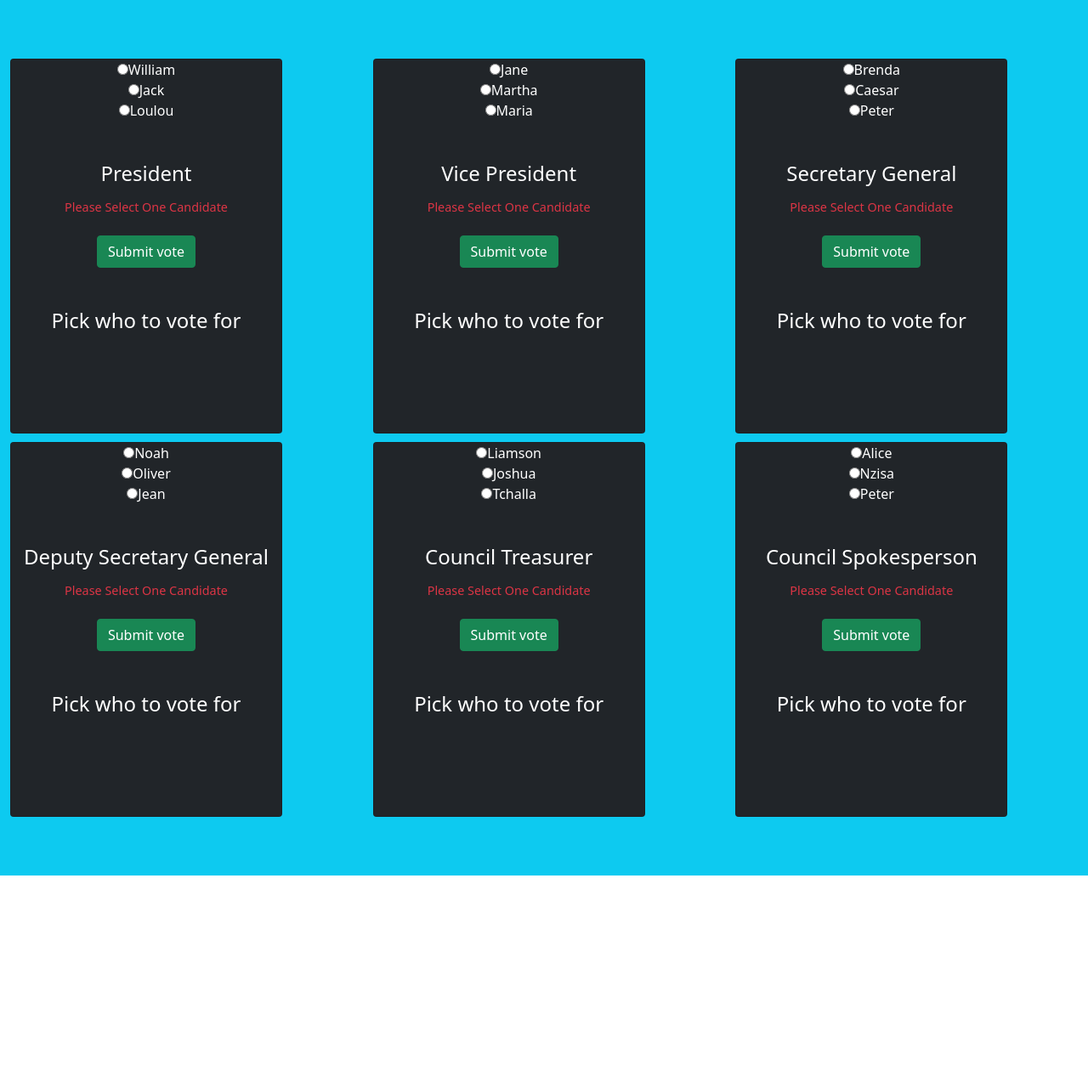
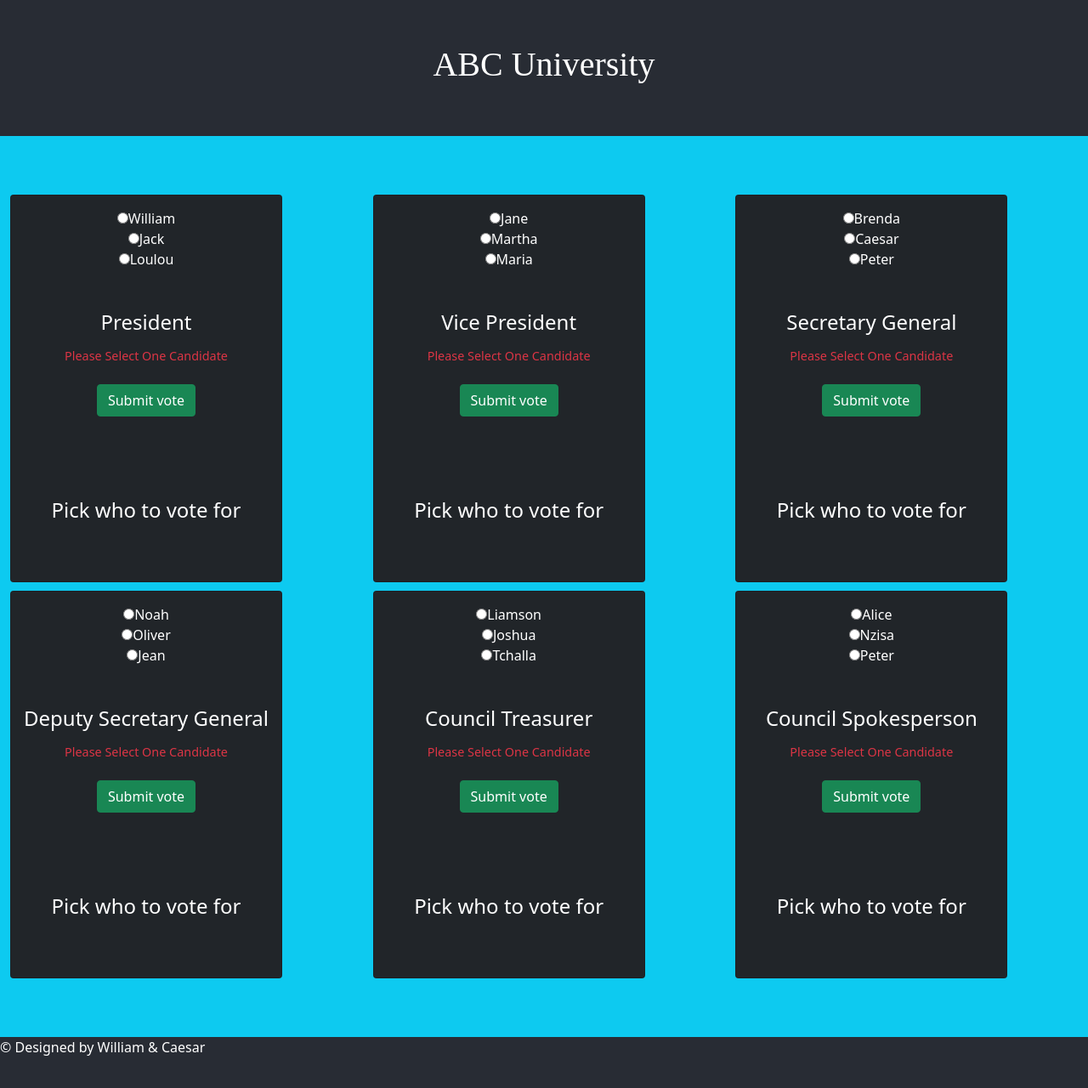
Before and after one commit to mungutiwilliam/voting-app, a React (Create React App) app: page / in a window 1280 px wide. Shown: the top 1280 px of the page at 85% size. Before the commit the page ends 1030 px from the top, so only its background shows below. Built offline with nearby package versions, Linux system fonts and the light colour scheme.

Commit message:
Header footer

```diff
--- a/src/App.css
+++ b/src/App.css
@@ -17,7 +17,7 @@
 
 .App-header {
   background-color: #282c34;
-  min-height: 100vh;
+  min-height: 20vh;
   display: flex;
   flex-direction: column;
   align-items: center;
@@ -45,8 +45,7 @@ img{
 }
 
 .card{
-
-  background-color: #581845;
+  padding-top: 15px;
 }
 
 .list_names{
@@ -62,3 +61,9 @@ img{
   padding-top: 5%;
   padding-bottom: 5%;
 }
+
+.footer{
+  background-color: #282c34;
+  color: white;
+  height: 400px;
+}
--- a/src/App.js
+++ b/src/App.js
@@ -5,15 +5,7 @@ function App() {
   return (
     <div className="App">
       <header className="App-header">
-        <img src={logo} className="App-logo" alt="logo" />
-        <a
-          className="App-link"
-          href="https://reactjs.org"
-          target="_blank"
-          rel="noopener noreferrer"
-        >
-          Learn React
-        </a>
+        <h1>ABC University</h1>
       </header>
     </div>
   );
--- a/src/components/CardUI.jsx
+++ b/src/components/CardUI.jsx
@@ -4,6 +4,8 @@ import './card-style.css';
 const handlechange = event =>{
     const target = event.target
     const name = target.name
+    const value = target.value
+    alert(`${name} ${value}`)
 }
 
 
@@ -28,9 +30,6 @@ const Card = (props) =>{
                     Please Select One Candidate
                 </p>
                 <button className="btn btn-success">Submit vote</button>
-
-            <div className="overflow">
-
             </div>
             <div className="card-body text-white">
                 <h4 className="card-title">Pick who to vote for</h4>
@@ -38,7 +37,6 @@ const Card = (props) =>{
                 </p>
             </div>
         </div>
-</div>
     );
 }
 
--- /dev/null
+++ b/src/components/Footer.jsx
@@ -0,0 +1,20 @@
+import React from "react";
+
+const Footer= ()=>{
+    return(
+        <div className="footer">
+            <div className="footer-content">
+                <div className="footer-section about"></div>
+                <div className="footer-section contact"></div>
+                <div className="footer-section contact-form"></div>
+            </div>
+            <div className="text-lg footer-bottom">
+                &copy; Designed by William & Caesar
+            </div>
+
+        </div>
+    )
+
+}
+
+export default Footer
--- a/src/index.js
+++ b/src/index.js
@@ -5,10 +5,15 @@ import '../node_modules/bootstrap/dist/css/bootstrap.min.css';
 import App from './App';
 import reportWebVitals from './reportWebVitals';
 import Card from './components/Card';
+import Footer from './components/Footer';
 
 ReactDOM.render(
   <React.StrictMode>
+    <App/>
     <Card/>
+    <Footer/>
+
+
   </React.StrictMode>,
   document.getElementById('root')
 );
```
